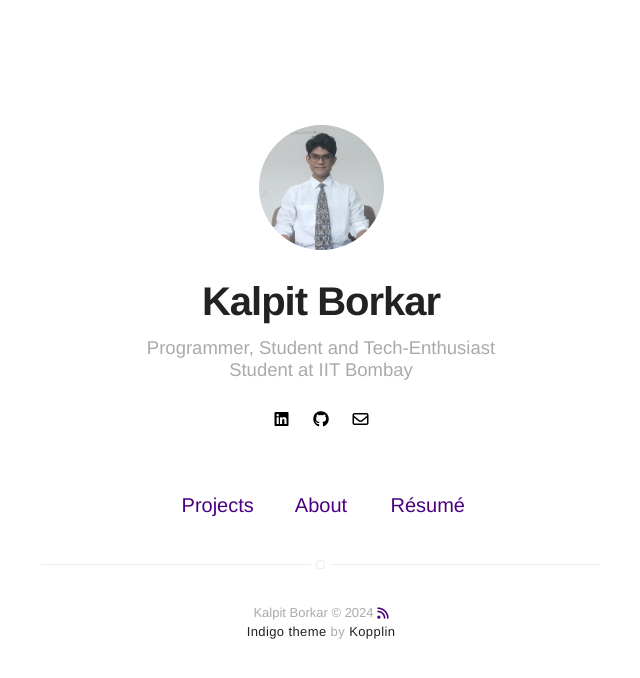
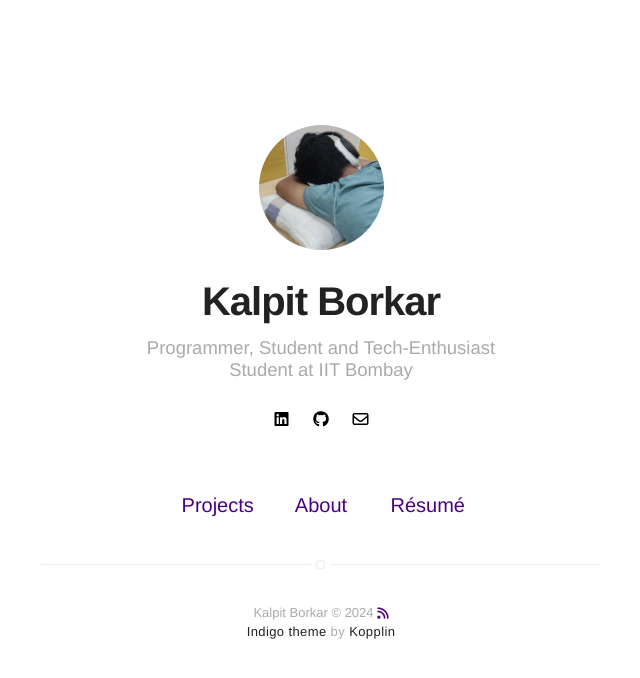
Before and after one commit to kalpitborkar/kalpitborkar.github.io, a Jekyll site: the page built from index.html, in a window 1280 px wide. Shown: the top 678 px of the page, without its empty margins (319-959 px from the left). Built offline with Jekyll 4.4.1, drawn with Linux system fonts in a browser that asks for light colours; nearby versions of some CDN libraries.

Commit message:
Update _config.yml

```diff
--- a/_config.yml
+++ b/_config.yml
@@ -9,7 +9,7 @@ description: Kalpit Borkar, Software enthusiast, Student at IIT Bombay
 # if it's an external image, update below for true
 # better with square images
 external-image: false
-picture: assets/images/prof_pic_final_cropped.jpg
+picture: assets/images/profile_pic_1.jpg
 
 # your site color theme, true for dark theme,
 # false to light theme, auto to switch with system.
```
